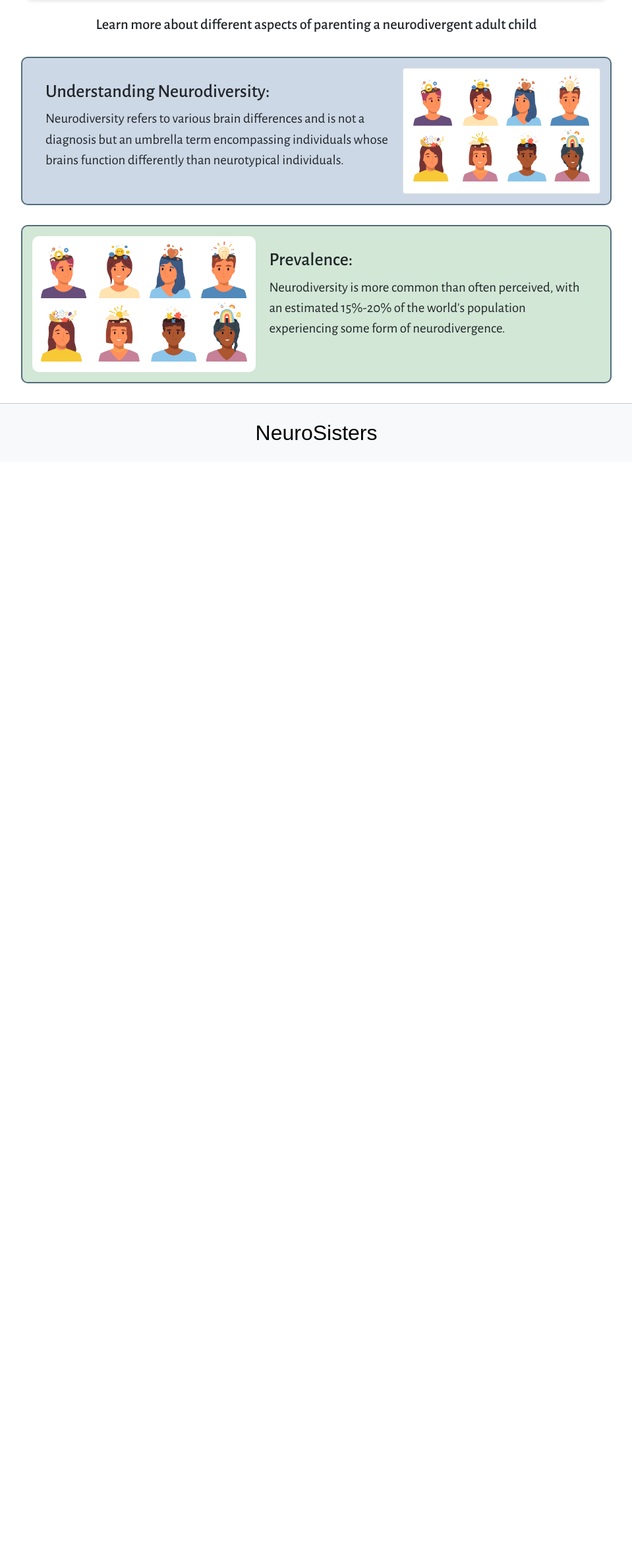
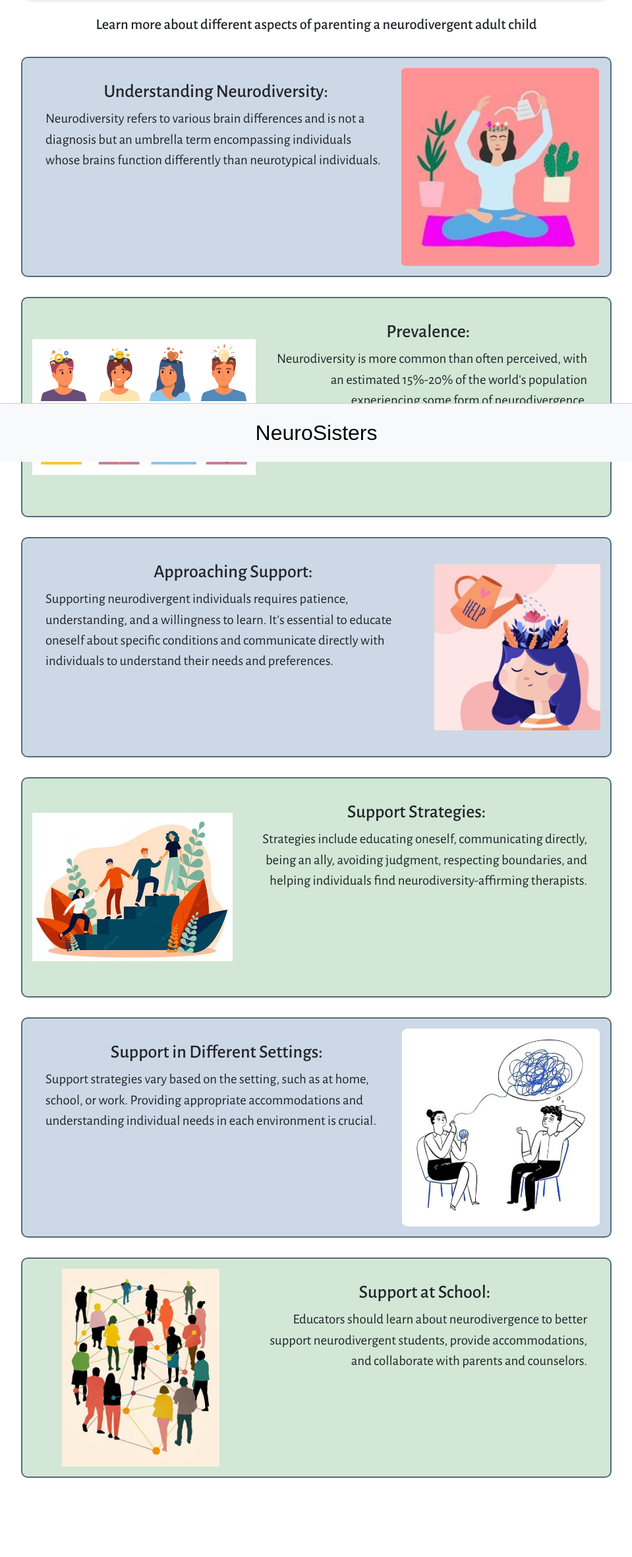
Before and after one commit to tinobragaa/neuro-sisters, a Django app: page /read_more/ in a window 1280 px wide. Shown: the part 100-2460 px from the top of the page at 66% size, without its empty margins (160-1119 px from the left). Before the commit the page ends 767 px from the top, so only its background shows below. Run offline with Django 4.2, Linux system fonts and the light colour scheme; some libraries are stand-ins or nearby versions; some web fonts are replaced.

Commit message:
Add elements to read more page

```diff
--- a/home/templates/home/read_more.html
+++ b/home/templates/home/read_more.html
@@ -9,9 +9,9 @@
         <h3>Understanding Neurodiversity:</h3>
         <p>Neurodiversity refers to various brain differences and is not a diagnosis but an umbrella term encompassing individuals whose brains function differently than neurotypical individuals.</p>
         </div>
-{#        <div id="info-image">#}
-            <img class="img-thumbnail" src='../static/img/people-thinking.jpg' alt="Photo of mother and son" width="300">
-{#        </div>#}
+        <div id="info-image">
+            <img src='../static/img/practical-image-two.jpg' alt="Photo of woman">
+        </div>
     </div>
     <div id="practical-info" class="image-left">
         <div id="practical-text">
@@ -19,7 +19,43 @@
         <p>Neurodiversity is more common than often perceived, with an estimated 15%-20% of the world's population experiencing some form of neurodivergence.</p>
         </div>
         <div id="info-image">
-            <img src='../static/img/people-thinking.jpg' alt="Photo of mother and son">
+            <img src='../static/img/practical-image-one.jpg' alt="Photo of people thinking">
+        </div>
+    </div>
+    <div id="practical-info" class="image-right">
+        <div id="practical-text" >
+        <h3>Approaching Support:</h3>
+        <p>Supporting neurodivergent individuals requires patience, understanding, and a willingness to learn. It's essential to educate oneself about specific conditions and communicate directly with individuals to understand their needs and preferences.</p>
+        </div>
+        <div id="info-image">
+            <img src='../static/img/practical-image-four.jpg' alt="Photo of woman">
+        </div>
+    </div>
+    <div id="practical-info" class="image-left">
+        <div id="practical-text">
+        <h3>Support Strategies: </h3>
+        <p>Strategies include educating oneself, communicating directly, being an ally, avoiding judgment, respecting boundaries, and helping individuals find neurodiversity-affirming therapists.</p>
+        </div>
+        <div id="info-image">
+            <img src='../static/img/practical-image-three.jpg' alt="Photo of people supporting">
+        </div>
+    </div>
+    <div id="practical-info" class="image-right">
+        <div id="practical-text" >
+        <h3>Support in Different Settings:</h3>
+        <p>Support strategies vary based on the setting, such as at home, school, or work. Providing appropriate accommodations and understanding individual needs in each environment is crucial.</p>
+        </div>
+        <div id="info-image">
+            <img src='../static/img/practical-image-five.jpg' alt="Photo of woman">
+        </div>
+    </div>
+    <div id="practical-info" class="image-left">
+        <div id="practical-text">
+        <h3>Support at School: </h3>
+        <p>Educators should learn about neurodivergence to better support neurodivergent students, provide accommodations, and collaborate with parents and counselors.</p>
+        </div>
+        <div id="info-image">
+            <img src='../static/img/practical-image-six.jpg' alt="Photo of people supporting">
         </div>
     </div>
 </section>
--- a/static/style.css
+++ b/static/style.css
@@ -299,10 +299,14 @@ main {
     text-align: center;
 }
 
-.image-right{
+.image-right {
     display: flex;
     flex-direction: row;
     background-color: #cdd8e6;
+}
+
+.image-right #practical-text {
+    text-align: left;
 }
 
 .image-left{
@@ -310,18 +314,23 @@ main {
     flex-direction: row-reverse;
     background-color: #d2e7d6;
 }
+
+.image-left #practical-text {
+    text-align: right;
+}
+
 #practical-info {
     padding: 15px;
     margin: 30px auto;
     border: 2px solid #536d7a;
     border-radius: 10px;
-
+    /* max-height: 200px; */
 }
 
 #practical-text {
     display: flex;
     flex-direction: column;
-    text-align: left;
+    align-items: center;
     padding: 20px;
 }
 
@@ -338,6 +347,8 @@ main {
 #info-image img {
     width: 100%;
     border-radius: 10px;
+    height: 300px;
+    object-fit: contain;
 }
 
 /* Small devices (Tablets and mobiles, 768px and down) */
```
Also changed, not shown: static/img/practical-image-five.jpg (added), static/img/practical-image-four.jpg (added), static/img/practical-image-one.jpg (renamed from static/img/people-thinking.jpg), static/img/practical-image-six.jpg (added), static/img/practical-image-three.jpg (added), static/img/practical-image-two.jpg (added).
